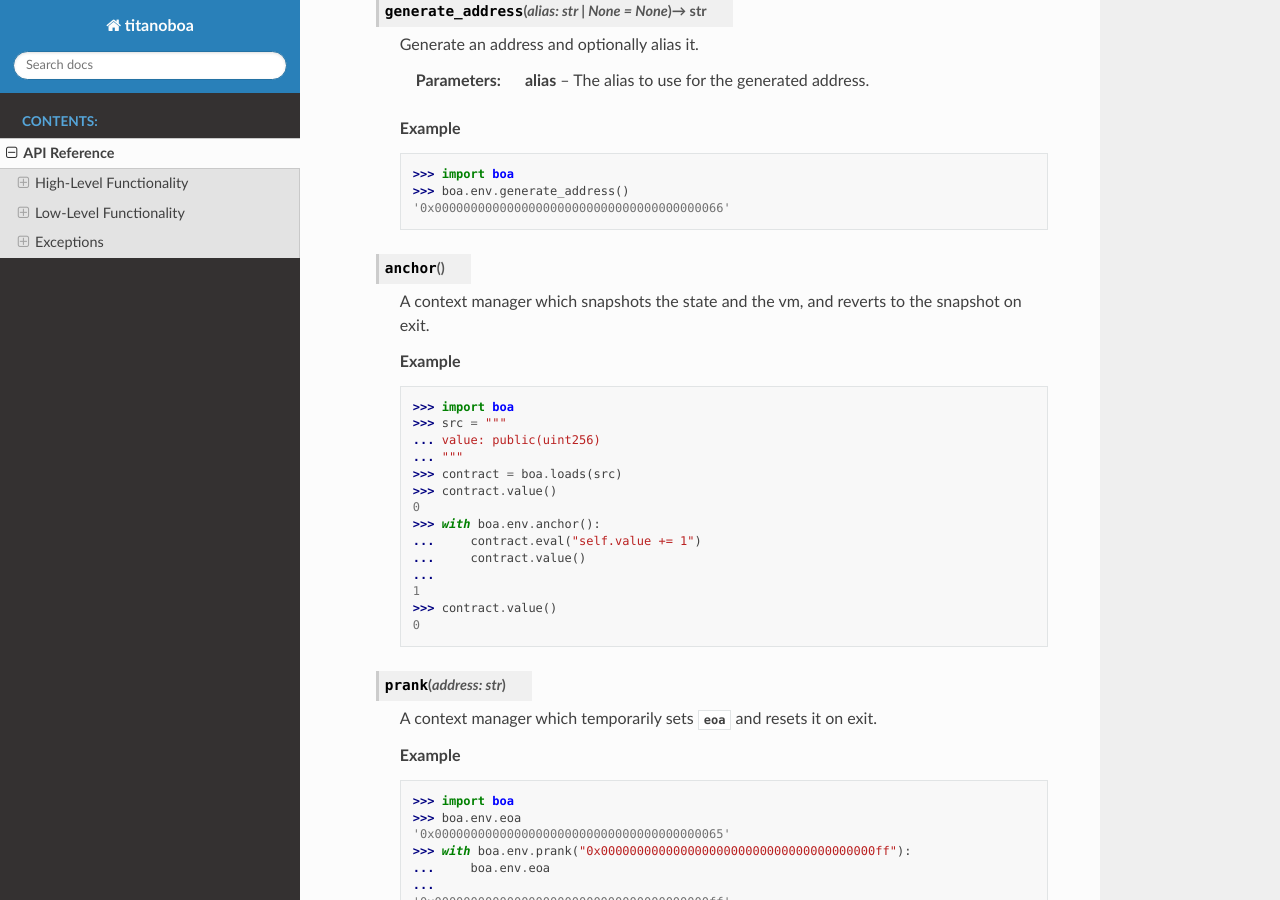
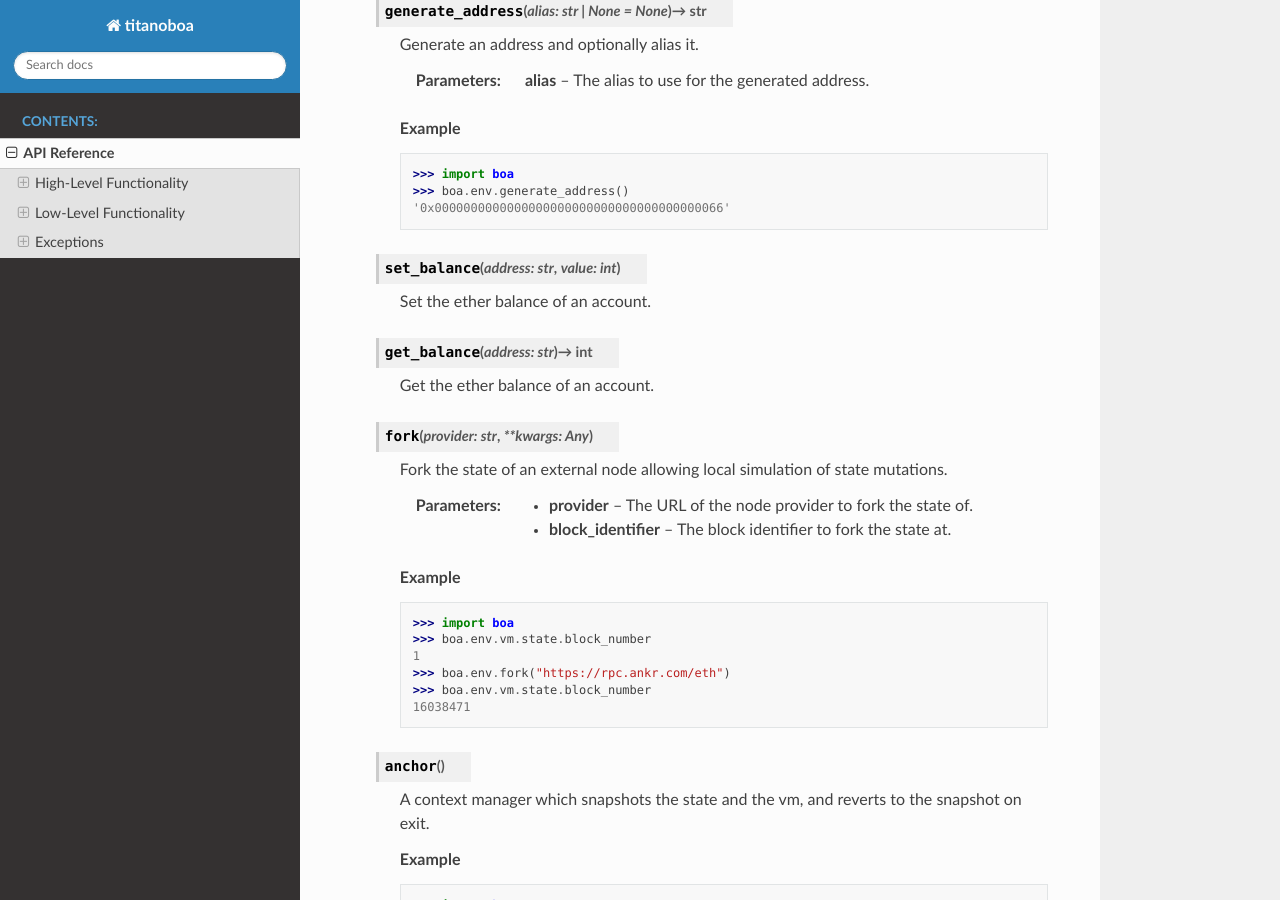
Before and after one commit to vyperlang/titanoboa, a Sphinx documentation site: the page built from docs/source/api.rst, in a window 1280 px wide and 900 px high, scrolled down 6424 px. Built offline with Sphinx 7.4.7 and the Read the Docs theme 2.0.0, drawn with Linux system fonts in a browser that asks for light colours.

Commit message:
docs: document set_balance/get_balance + fork method

```diff
--- a/docs/source/api.rst
+++ b/docs/source/api.rst
@@ -348,6 +348,32 @@ Low-Level Functionality
             >>> boa.env.generate_address()
             '0x0000000000000000000000000000000000000066'
 
+    .. method:: set_balance(address: str, value: int)
+
+        Set the ether balance of an account.
+
+    .. method:: get_balance(address: str) -> int
+
+        Get the ether balance of an account.
+
+    .. method:: fork(provider: str, **kwargs: Any)
+
+        Fork the state of an external node allowing local simulation of state mutations.
+
+        :param provider: The URL of the node provider to fork the state of.
+        :param block_identifier: The block identifier to fork the state at.
+
+        .. rubric:: Example
+
+        .. code-block:: python
+
+            >>> import boa
+            >>> boa.env.vm.state.block_number
+            1
+            >>> boa.env.fork("https://rpc.ankr.com/eth")
+            >>> boa.env.vm.state.block_number
+            16038471
+
     .. method:: anchor()
 
         A context manager which snapshots the state and the vm, and reverts to the snapshot on exit.
```
